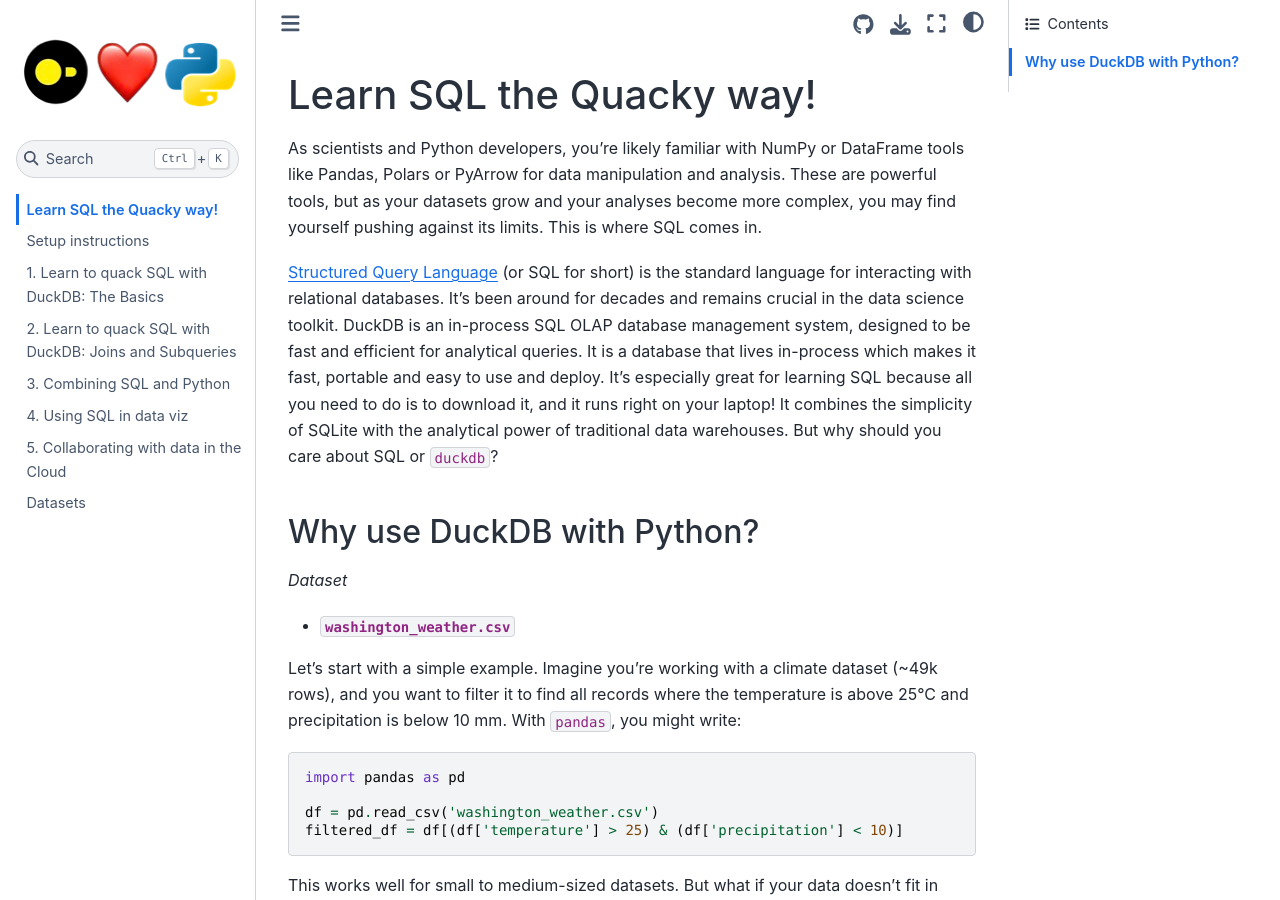
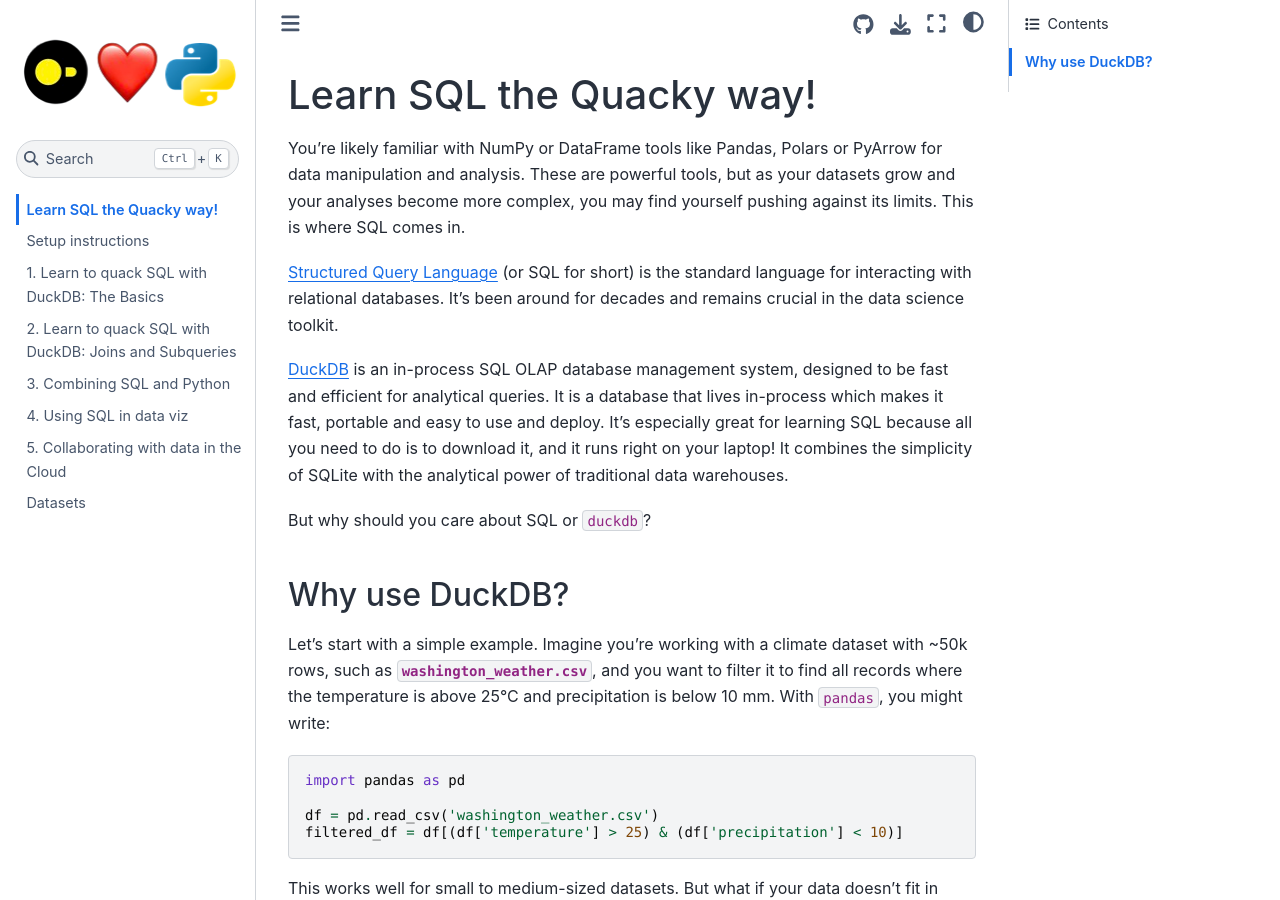
Before and after one commit to MotherDuck-Open-Source/sql-tutorial, a Jupyter Book: the page built from intro.md, in a window 1280 px wide and 900 px high. Built offline with Jupyter Book 1.0.4 settings and Sphinx 7.4.7 and the Sphinx Book theme 1.1.4, drawn with Linux system fonts in a browser that asks for light colours.

Commit message:
update intro

````diff
--- a/intro.md
+++ b/intro.md
@@ -1,16 +1,16 @@
 # Learn SQL the Quacky way!
 
-As scientists and Python developers, you're likely familiar with NumPy or DataFrame tools like Pandas, Polars or PyArrow for data manipulation and analysis. These are powerful tools, but as your datasets grow and your analyses become more complex, you may find yourself pushing against its limits. This is where SQL comes in.
+You're likely familiar with NumPy or DataFrame tools like Pandas, Polars or PyArrow for data manipulation and analysis. These are powerful tools, but as your datasets grow and your analyses become more complex, you may find yourself pushing against its limits. This is where SQL comes in.
 
-[Structured Query Language](https://duckdb.org/docs/sql/introduction.html) (or SQL for short) is the standard language for interacting with relational databases. It's been around for decades and remains crucial in the data science toolkit. DuckDB is an in-process SQL OLAP database management system, designed to be fast and efficient for analytical queries. It is a database that lives in-process which makes it fast, portable and easy to use and deploy. It's especially great for learning SQL because all you need to do is to download it, and it runs right on your laptop! It combines the simplicity of SQLite with the analytical power of traditional data warehouses. But why should you care about SQL or `duckdb`?
+[Structured Query Language](https://duckdb.org/docs/sql/introduction.html) (or SQL for short) is the standard language for interacting with relational databases. It's been around for decades and remains crucial in the data science toolkit.
 
-## Why use DuckDB with Python?
+[DuckDB](https://duckdb.org/) is an in-process SQL OLAP database management system, designed to be fast and efficient for analytical queries. It is a database that lives in-process which makes it fast, portable and easy to use and deploy. It's especially great for learning SQL because all you need to do is to download it, and it runs right on your laptop! It combines the simplicity of SQLite with the analytical power of traditional data warehouses.
 
-_Dataset_
+But why should you care about SQL or `duckdb`?
 
-- {Download}`washington_weather.csv<./data/washington_weather.csv>`
+## Why use DuckDB?
 
-Let's start with a simple example. Imagine you're working with a climate dataset (~49k rows), and you want to filter it to find all records where the temperature is above 25°C and precipitation is below 10 mm. With `pandas`, you might write:
+Let's start with a simple example. Imagine you're working with a climate dataset with ~50k rows, such as {Download}`washington_weather.csv<./data/washington_weather.csv>`, and you want to filter it to find all records where the temperature is above 25°C and precipitation is below 10 mm. With `pandas`, you might write:
 
 
 ```python
````
